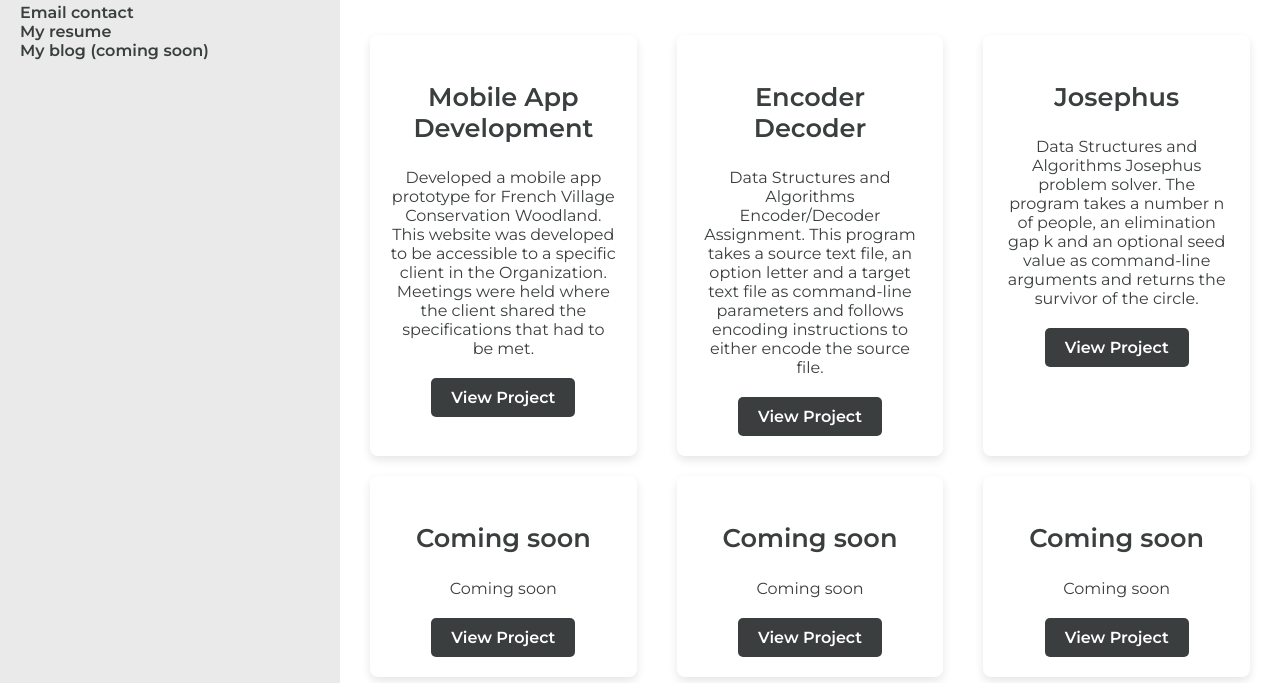
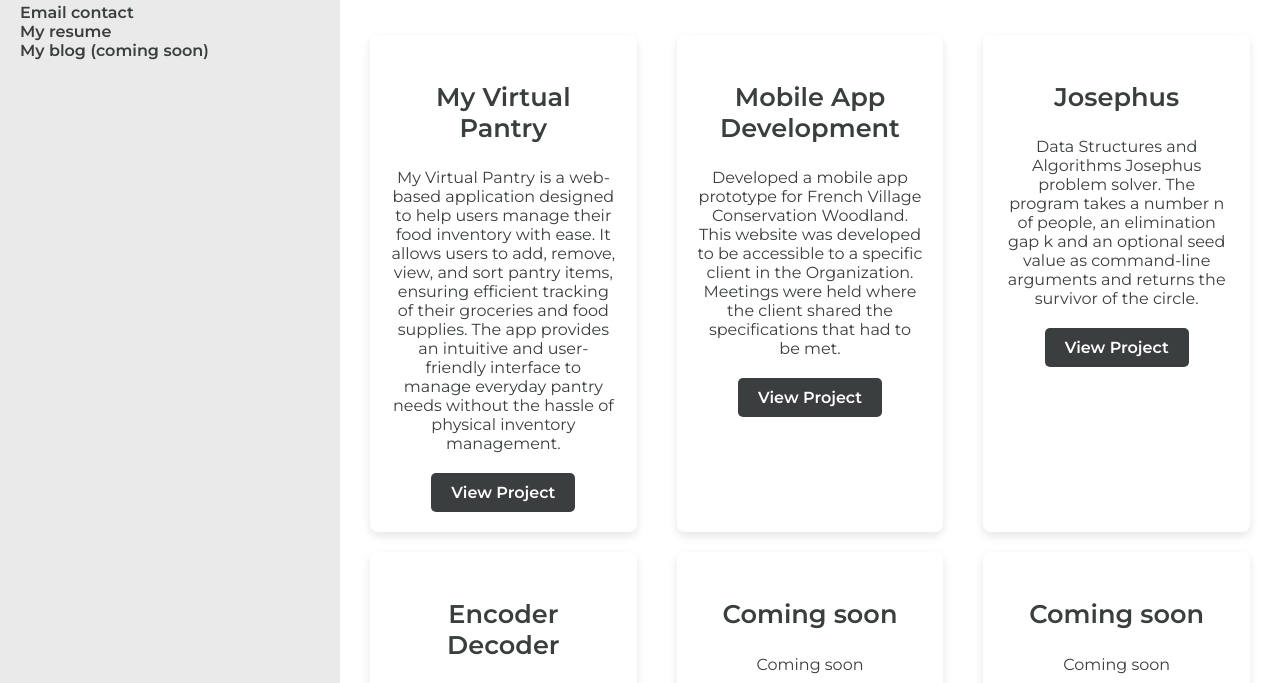
Before and after one commit to thaisserpac/Thais-Archives, a plain HTML site: page index.html in a window 1280 px wide. Shown: the part 594-1277 px from the top of the page. Drawn offline with Linux system fonts and the light colour scheme.

Commit message:
Update index.html

```diff
--- a/index.html
+++ b/index.html
@@ -79,18 +79,19 @@
                 <h2>My Projects</h2>
                 <section id="projectsflex">
                     <div class="project">
+                        <h3>My Virtual Pantry</h3>
+                        <p>My Virtual Pantry is a web-based application designed to help users manage their food inventory with ease.
+                            It allows users to add, remove, view, and sort pantry items, ensuring efficient tracking of their groceries
+                            and food supplies. The app provides an intuitive and user-friendly interface to manage everyday pantry needs
+                            without the hassle of physical inventory management. </p>
+                        <a href="https://github.com/thaisserpac/My-Virtual-Pantry" class="btn">View Project</a>
+                    </div>
+                    <div class="project">
                         <h3>Mobile App Development</h3>
                         <p>Developed a mobile app prototype for French Village Conservation Woodland. This website was
                         developed to be accessible to a specific client in the Organization. Meetings were held where
                         the client shared the specifications that had to be met.</p>
                         <a href="https://github.com/thaisserpac/CSCI-2356-Winter24-Project" class="btn">View Project</a>
-                    </div>
-                    <div class="project">
-                        <h3>Encoder Decoder</h3>
-                        <p>Data Structures and Algorithms Encoder/Decoder Assignment. This program takes a source text file,
-                        an option letter and a target text file as command-line parameters and follows encoding instructions
-                        to either encode the source file.</p>
-                        <a href="https://github.com/thaisserpac/EncoderDecoder" class="btn">View Project</a>
                     </div>
                     <div class="project">
                         <h3>Josephus</h3>
@@ -103,9 +104,11 @@
 
                 <section id="projectsflex">
                     <div class="project">
-                        <h3>Coming soon</h3>
-                        <p>Coming soon</p>
-                        <a href="#" class="btn">View Project</a>
+                        <h3>Encoder Decoder</h3>
+                        <p>Data Structures and Algorithms Encoder/Decoder Assignment. This program takes a source text file,
+                        an option letter and a target text file as command-line parameters and follows encoding instructions
+                        to either encode the source file.</p>
+                        <a href="https://github.com/thaisserpac/EncoderDecoder" class="btn">View Project</a>
                     </div>
                     <div class="project">
                         <h3>Coming soon</h3>
```
